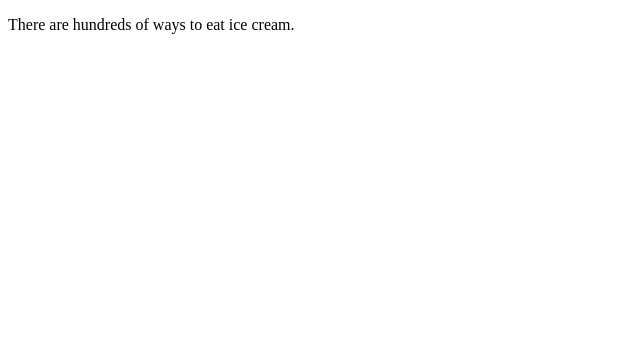
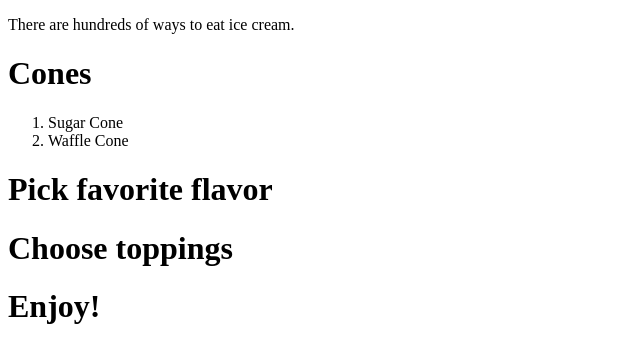
Before and after one commit to lilybrisby/hackathon, a plain HTML site: page index.html in a window 1280 px wide. Shown: the whole page, without its empty margins (0-640 px from the left). Drawn offline with Linux system fonts and the light colour scheme.

Commit message:
add headings

```diff
--- a/index.html
+++ b/index.html
@@ -5,5 +5,13 @@
   </head>
   <body>
 <p> There are hundreds of ways to eat ice cream. </p>
+<h1>Cones</h1>
+ <ol>
+   <li> Sugar Cone </l1>
+   <li> Waffle Cone </li>
+  </ol>
+<h1>Pick favorite flavor</h1>
+<h1>Choose toppings</h1>
+<h1>Enjoy!</h1>
   </body>
 </html>
```
